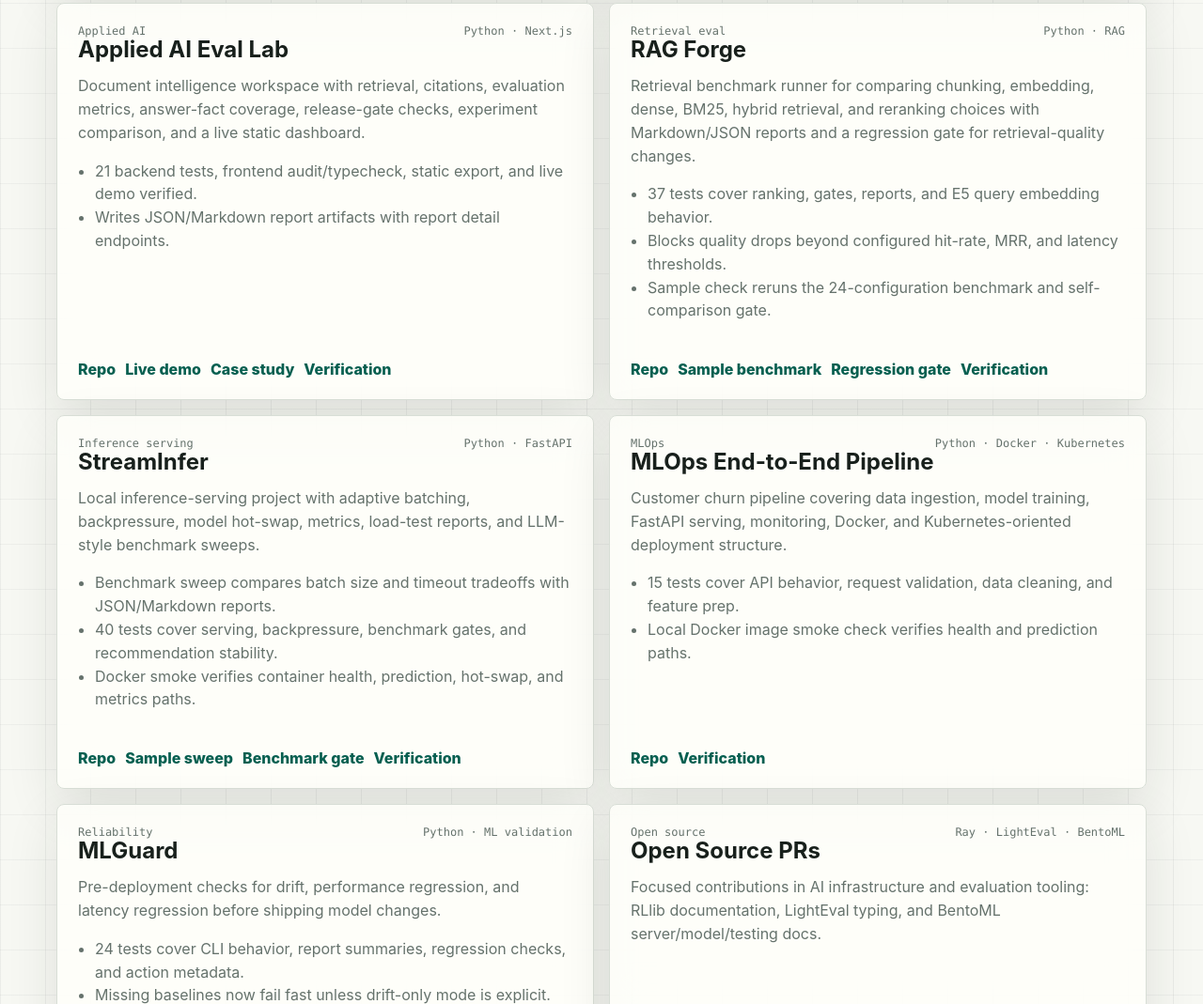
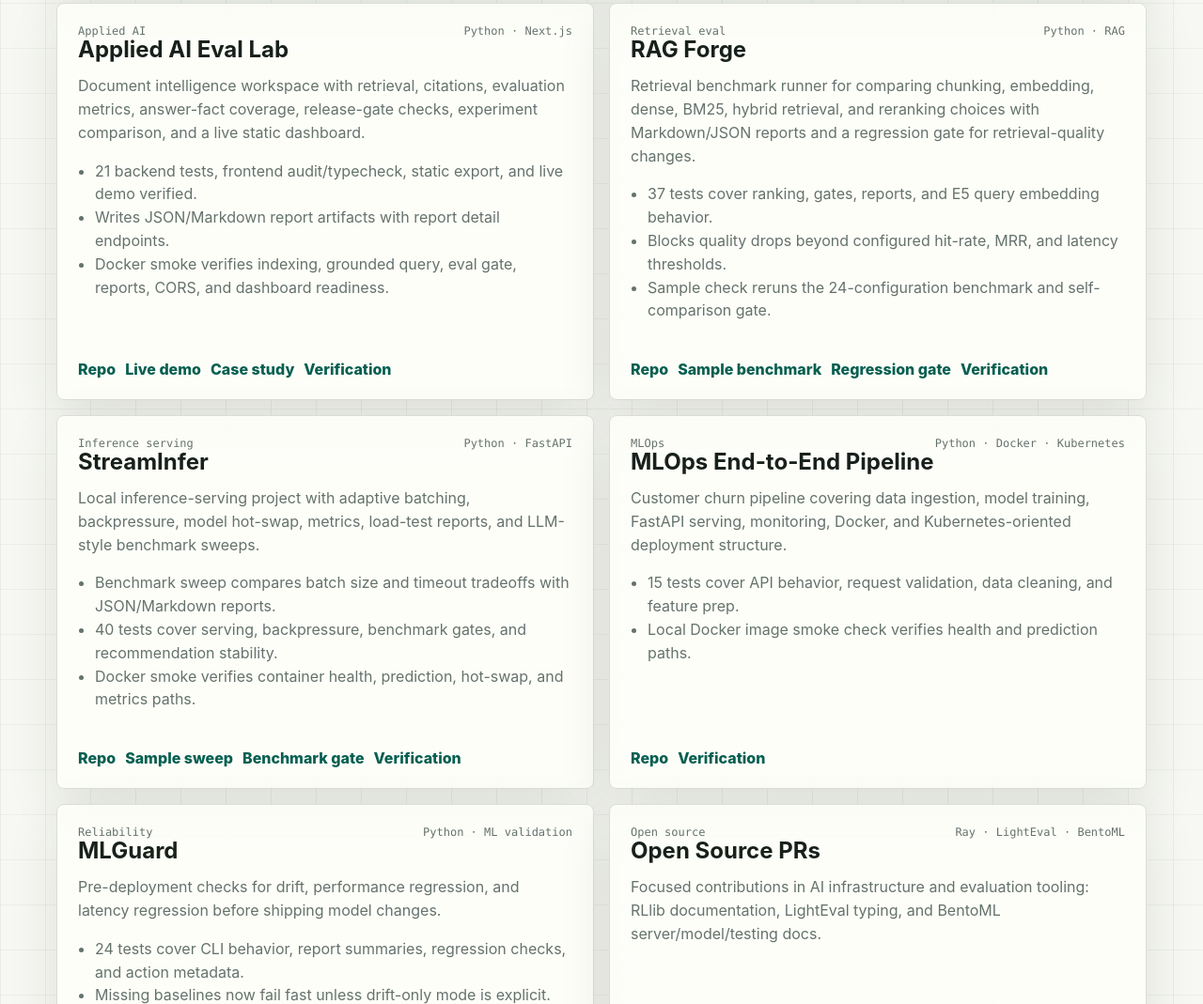
Before and after one commit to GoparapukethaN/kethan-portfolio, a plain HTML site: page index.html in a window 1280 px wide. Shown: the part 1677-2746 px from the top of the page at 94% size. Drawn offline with Linux system fonts and the light colour scheme.

Commit message:
Add Applied AI Docker proof [skip ci]

```diff
--- a/index.html
+++ b/index.html
@@ -120,6 +120,7 @@
             <ul class="project-points">
               <li>21 backend tests, frontend audit/typecheck, static export, and live demo verified.</li>
               <li>Writes JSON/Markdown report artifacts with report detail endpoints.</li>
+              <li>Docker smoke verifies indexing, grounded query, eval gate, reports, CORS, and dashboard readiness.</li>
             </ul>
             <div class="link-row">
               <a href="https://github.com/GoparapukethaN/applied-ai-eval-lab">Repo</a>
```
